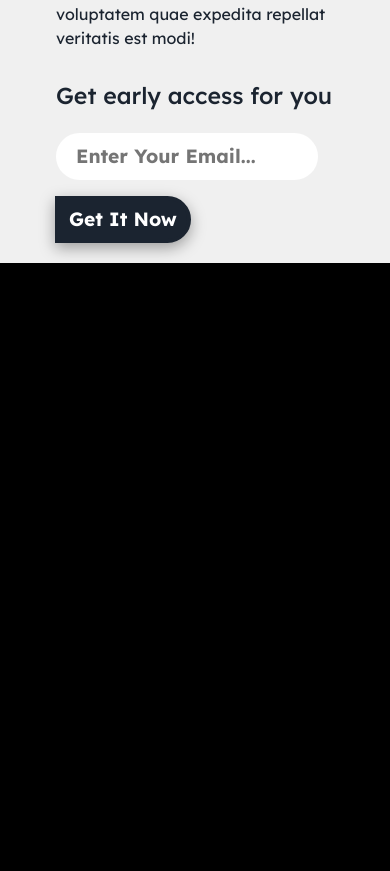
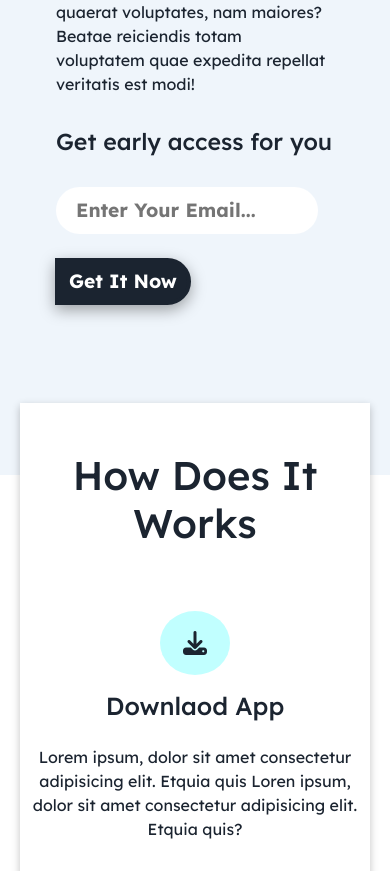
Before and after one commit to BHAVISHAYA/Acoustic-Pay-Website, a React (Vite) app: page / in a window 390 px wide. Shown: the part 1125-1996 px from the top of the page. Before the commit the page ends 1388 px from the top, so only its background shows below. Built offline with nearby package versions, Linux system fonts and the light colour scheme.

Commit message:
Update My App

```diff
--- /dev/null
+++ b/src/API/workAPI.jsx
@@ -0,0 +1,22 @@
+const workAPI = [
+    {
+        id: 1,
+        logo: "fas fa-download",
+        title: "Downlaod App",
+        info: "Lorem ipsum, dolor sit amet consectetur adipisicing elit. Etquia quis Loren ipsum, dolor sit amet consectetur adipisicing elit. Etquia quis?",
+    },
+    {
+        id: 2,
+        logo: "fas fa-chalkboard-teacher",
+        title: "Complete the Instruction",
+        info: "Loren ipsum, dolor sit amet consectetur adipisicing elit. Etquia quis?Loren ipsum, dolor sit amet consectetur adipisicing elit. Etquia quis?",
+    },
+    {
+        id: 3,
+        logo : "fas fa-donate",
+        title: "Receive your funds",
+        info : "sdbkjdfvkj kjbkj bkjb jdbjksbd idvbjsd vkbiubnc ijbvfij cvkbsrfjv kijdv kjd bijsebfc kjbf ob vk kj  b",
+    },
+];
+
+export default workAPI;
--- a/src/App.jsx
+++ b/src/App.jsx
@@ -4,6 +4,7 @@ import { Service } from "./components/Service";
 import { Contact } from './components/Contact';
 import { About } from "./components/About";
 import { Navbar } from './components/Navbar';
+import { HowItWorks } from './components/HowItWorks';
 
 const App = () => {
     return (
@@ -16,6 +17,7 @@ const App = () => {
                     <Route path="/about" element={<About />} />
                     <Route path="/contact" element={<Contact />} />
                 </Routes>
+                <HowItWorks />
             </BrowserRouter>
         </>
     );
--- a/src/components/Home.jsx
+++ b/src/components/Home.jsx
@@ -3,9 +3,9 @@ import "../styles/Home.css";
 export const Home = () => {
     return (
         <>
-            <div className="container-fluid home" style={{backgroundColor : "hsl(0, 0%, 94%)"}}>
+            <div className="container-fluid home" style={{backgroundColor: "#EFF5FB"}}>
                 <div className="row">
-                    <div className="px-5 order-2 order-md-1 col-12 col-md-6 d-flex flex-column align-items-start justify-content-center">
+                    <div className="px-5 order-2 order-md-1 col-12 col-md-6 d-flex flex-column align-items-start justify-content-start justify-content-md-center">
                         <h1>
                             Online payment made
                             <br />
@@ -16,11 +16,11 @@ export const Home = () => {
                         </p>
                         <h3> Get early access for you </h3>
                         <div className="input-group">
-                            <input type="text" className="my-3 rounded-pill w-100 me-3 form-control-text" placeholder="Enter Your Email..." />
+                            <input type="text" className="my-4 rounded-pill w-100 me-3 form-control-text" placeholder="Enter Your Email..." />
                             <button> get It Now </button>
                         </div>
                     </div>
-                    <div className="px-4 px-md-5 py-5 col-12 col-md-6 order-1 order-md-2 d-flex justify-content-center align-items-center">
+                    <div className="pt-4 px-md-5 col-12 col-md-6 order-1 order-md-2 d-flex justify-content-center align-items-center">
                         <img className="img-fluid" src="https://images.pexels.com/photos/230544/pexels-photo-230544.jpeg?auto=compress&cs=tinysrgb&w=600" alt="" />
                     </div>
                 </div>
--- /dev/null
+++ b/src/components/HowItWorks.jsx
@@ -0,0 +1,27 @@
+import React from 'react';
+import "../styles/HowItWorks.css";
+import workAPI from '../API/workAPI';
+import { CurrencyRubleRounded } from '@mui/icons-material';
+
+export const HowItWorks = () => {
+    return (
+        <div className="py-5 container-fluid workContainer">
+            <div className="container">
+                <div className="row text-center justify-content-around">
+                    <h1 className='pt-5 pb-5 mb-3' >How does It Works</h1>
+                    {
+                        workAPI.map((currEle) => {
+                            return <>
+                                <div className="col-md-3 pb-3">
+                                    <i className={ currEle.logo }></i>
+                                    <h2 className='py-3'> { currEle.title } </h2>
+                                    <p> { currEle.info } </p>
+                                </div>
+                            </>;
+                        })
+                    }
+                </div>
+            </div>
+        </div>
+    )
+}
--- a/src/components/Navbar.jsx
+++ b/src/components/Navbar.jsx
@@ -5,7 +5,7 @@ import { MobileNav } from "./MobileNav";
 
 export const Navbar = () => {
 
-    const [toggleIcon, setToggleIcon] = useState(true);
+    const [toggleIcon, setToggleIcon] = useState(false);
     const toggle = () => {
         setToggleIcon(!toggleIcon);
     }
--- a/src/styles/Home.css
+++ b/src/styles/Home.css
@@ -1,11 +1,71 @@
 .home {
     background-color: hsl(0, 0%, 94%);
     color: #1B2430;
-    margin-top: 50px;
     display: flex;
-    min-height: 100vh;
+    min-height: 900px;
     width: 100%;
 }
+
+@media screen and (max-width : 1300px) {
+    .home {
+        min-height: 1000px;
+    }
+}
+
+@media screen and (max-width : 1000px) {
+    .home {
+        min-height: 1100px;
+    }
+}
+
+@media screen and (max-width : 900px) {
+    .home {
+        min-height: 1200px;
+    }
+}
+
+@media screen and (max-width : 800px) {
+    .home {
+        min-height: 1300px;
+    }
+}
+
+@media screen and (max-width : 771px) {
+    .home {
+        min-height: 1500px;
+    }
+}
+
+@media screen and (max-width : 450px) {
+    .home {
+        min-height: 1600px;
+    }
+}
+
+@media screen and (max-width : 360px) {
+    .home {
+        min-height: 1900px;
+    }
+}
+
+@media screen and (max-width : 300px) {
+    .home {
+        min-height: 2000px;
+    }
+}
+
+@media screen and (max-width : 280px) {
+    .home {
+        min-height: 2400px;
+    }
+}
+
+@media screen and (max-width : 250px) {
+    .home {
+        min-height: 2600px;
+    }
+}
+
 
 .home h1 {
     text-transform: capitalize;
--- /dev/null
+++ b/src/styles/HowItWorks.css
@@ -0,0 +1,27 @@
+.workContainer {
+    background-color: #FFFFFF;
+    color: #1B2430;
+}
+
+.workContainer .row {
+    background-color: #FFFFFF;
+    box-shadow: rgba(0, 0, 0, 0.24) 0px 3px 8px;
+    margin-top: -120px;
+}
+
+.workContainer h1 {
+    text-align: center;
+    text-transform: capitalize;
+    font-size: 2.5rem;
+}
+
+.workContainer i {
+    font-size: 1.5rem;
+    background-color: rgb(193, 255, 255);
+    padding: 20px 23px;
+    border-radius: 50%;
+    -webkit-border-radius: 50%;
+    -moz-border-radius: 50%;
+    -ms-border-radius: 50%;
+    -o-border-radius: 50%;
+}
```
